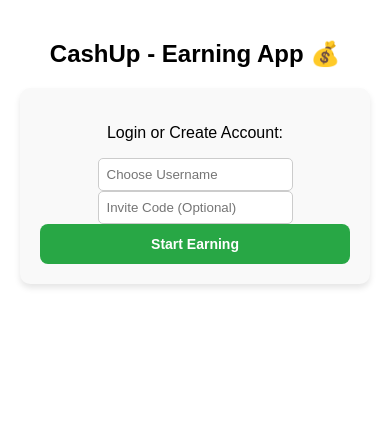
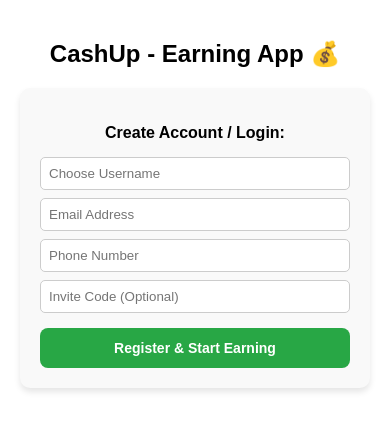
Before and after one commit to shipperdrop/earning-frontend, a React (Create React App) app: page / in a window 390 px wide. Shown: the top 430 px of the page. Built offline with nearby package versions, Linux system fonts and the light colour scheme.

Commit message:
Updated files with Email, Phone, and Admin Panel

```diff
--- a/src/App.js
+++ b/src/App.js
@@ -3,7 +3,10 @@ import './App.css';
 
 function App() {
   const [username, setUsername] = useState('');
+  const [email, setEmail] = useState('');
+  const [phone, setPhone] = useState('');
   const [inviteCode, setInviteCode] = useState('');
+
   const [loggedInUser, setLoggedInUser] = useState(null);
   const [balance, setBalance] = useState(0);
   const [myRefCode, setMyRefCode] = useState('');
@@ -18,17 +21,32 @@ function App() {
 
   const API_URL = "https://earning-backend-api.onrender.com";
   const AD_LINK = "https://auctionr.org/4/127385e7ba2241d837118ee560a6ed84";
-  const OFFERWALL_LINK = "https://cpalead.com/dummy-offerwall-link"; // Y apna CPALead/TimeWall link dalein
+  const OFFERWALL_LINK = "https://cpalead.com/dummy-offerwall-link"; // Apna CPALead/TimeWall link yahan dalein
 
   const handleLogin = async () => {
-    if (!username.trim()) return setMessage("Enter a username!");
+    if (!username.trim() || !email.trim() || !phone.trim()) {
+      return setMessage("⚠️ Please fill Username, Email, and Phone!");
+    }
+
     try {
       const response = await fetch(`${API_URL}/create-user/`, {
         method: 'POST',
         headers: { 'Content-Type': 'application/json' },
-        body: JSON.stringify({ username: username.trim(), referred_by: inviteCode.trim() || null })
+        body: JSON.stringify({
+          username: username.trim(),
+          email: email.trim(),
+          phone: phone.trim(),
+          referred_by: inviteCode.trim() || null
+        })
       });
+      const data = await response.json();
+
       if (response.ok || response.status === 400) {
+        // Agar 400 error aaye aur wo 'Email/Phone in use' ka na ho, toh login proceed karo
+        if (response.status === 400 && data.detail) {
+           setMessage(`⚠️ ${data.detail}`);
+           return;
+        }
         setLoggedInUser(username.trim());
         fetchUserInfo(username.trim());
         setMessage(`Welcome, ${username.trim()}!`);
@@ -116,10 +134,13 @@ function App() {
 
       {!loggedInUser ? (
         <div style={{ background: '#f9f9f9', padding: '20px', borderRadius: '10px', boxShadow: '0 4px 6px rgba(0,0,0,0.1)' }}>
-          <p>Login or Create Account:</p>
-          <input type="text" placeholder="Choose Username" value={username} onChange={(e) => setUsername(e.target.value)} style={inputStyle} />
-          <input type="text" placeholder="Invite Code (Optional)" value={inviteCode} onChange={(e) => setInviteCode(e.target.value)} style={inputStyle} />
-          <button onClick={handleLogin} style={btnStyle('#28a745')}>Start Earning</button>
+          <p style={{fontWeight: 'bold', marginBottom: '15px'}}>Create Account / Login:</p>
+          <input type="text" placeholder="Choose Username" value={username} onChange={(e) => setUsername(e.target.value)} style={{...inputStyle, width: '100%', marginBottom: '8px'}} />
+          <input type="email" placeholder="Email Address" value={email} onChange={(e) => setEmail(e.target.value)} style={{...inputStyle, width: '100%', marginBottom: '8px'}} />
+          <input type="text" placeholder="Phone Number" value={phone} onChange={(e) => setPhone(e.target.value)} style={{...inputStyle, width: '100%', marginBottom: '8px'}} />
+          <input type="text" placeholder="Invite Code (Optional)" value={inviteCode} onChange={(e) => setInviteCode(e.target.value)} style={{...inputStyle, width: '100%', marginBottom: '15px'}} />
+
+          <button onClick={handleLogin} style={btnStyle('#28a745')}>Register & Start Earning</button>
         </div>
       ) : (
         <div style={{ background: '#f4f4f4', padding: '15px', borderRadius: '10px', boxShadow: '0 4px 8px rgba(0,0,0,0.1)' }}>
@@ -130,10 +151,9 @@ function App() {
             <small>Your Invite Code: <b>{myRefCode}</b> (Get 100 Coins per invite)</small>
           </div>
 
-          {/* Earning & Offerwall Buttons */}
+          {/* Earning Buttons */}
           <div style={{ display: 'flex', flexDirection: 'column', gap: '10px' }}>
 
-            {/* Offerwalls Button (Highest Payout) */}
             <button onClick={() => window.open(`${OFFERWALL_LINK}?subid=${loggedInUser}`, '_blank')} style={btnStyle('#17a2b8')}>
               🔥 Complete Offers & Surveys (High Pay)
             </button>
@@ -162,7 +182,7 @@ function App() {
 
           {/* Withdrawal Section */}
           <div style={{ background: 'white', padding: '15px', borderRadius: '8px', border: '1px solid #ddd', marginTop: '20px', textAlign: 'left' }}>
-            <h4 style={{ textAlign: 'center', margin: '0 0 10px 0', color: '#333' }}>💸 Request Withdrawal (JazzCash / EasyPaisa)</h4>
+            <h4 style={{ textAlign: 'center', margin: '0 0 10px 0', color: '#333' }}>💸 Request Withdrawal</h4>
             <form onSubmit={handleWithdraw}>
               <label style={{ fontSize: '12px', fontWeight: 'bold' }}>Payment Method:</label>
               <select value={withdrawMethod} onChange={(e) => setWithdrawMethod(e.target.value)} style={{...inputStyle, width: '100%', marginBottom: '8px'}}>
@@ -183,7 +203,7 @@ function App() {
         </div>
       )}
 
-      <p style={{ marginTop: '15px', fontSize: '14px', fontWeight: 'bold', color: message.includes('🎉') || message.includes('✅') ? 'green' : (message.includes('⚠️') ? 'red' : '#ff9800') }}>
+      <p style={{ marginTop: '15px', fontSize: '14px', fontWeight: 'bold', color: message.includes('🎉') || message.includes('✅') || message.includes('Welcome') ? 'green' : (message.includes('⚠️') ? 'red' : '#ff9800') }}>
         {message}
       </p>
     </div>
```
